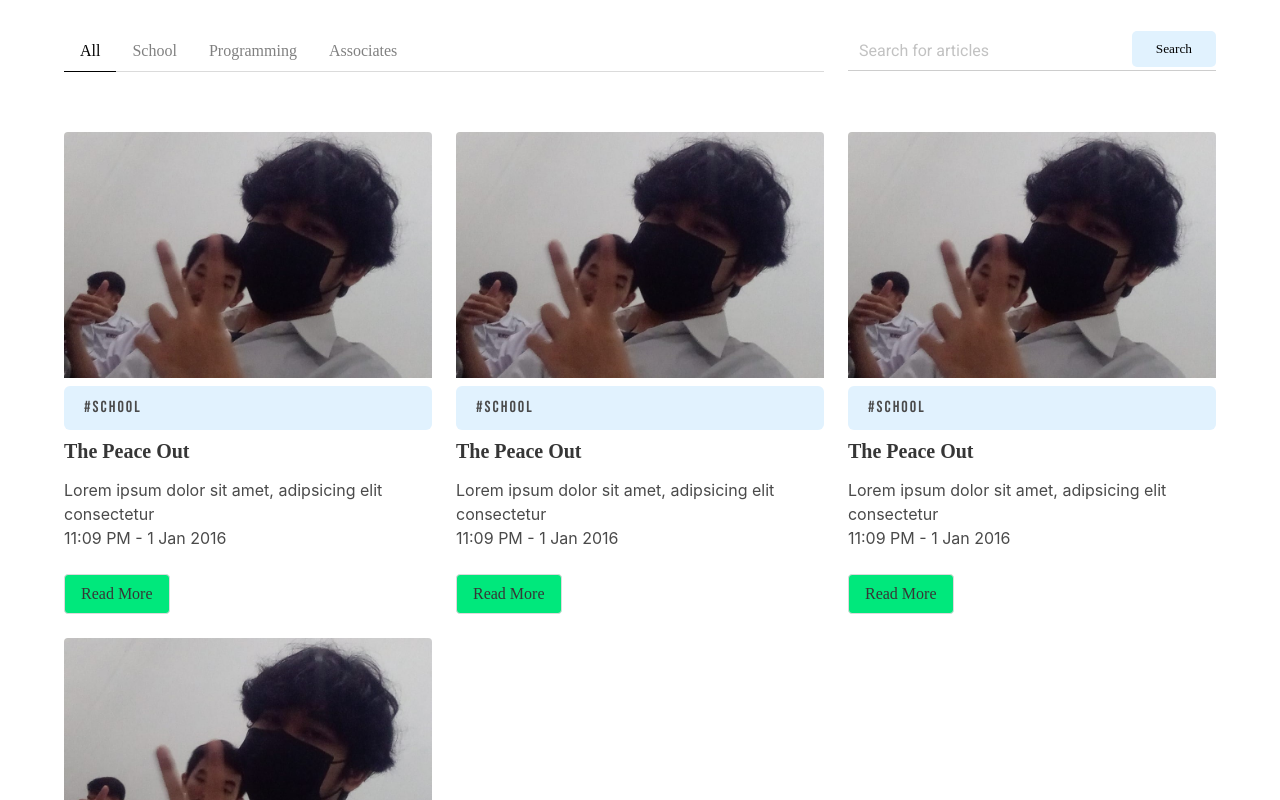
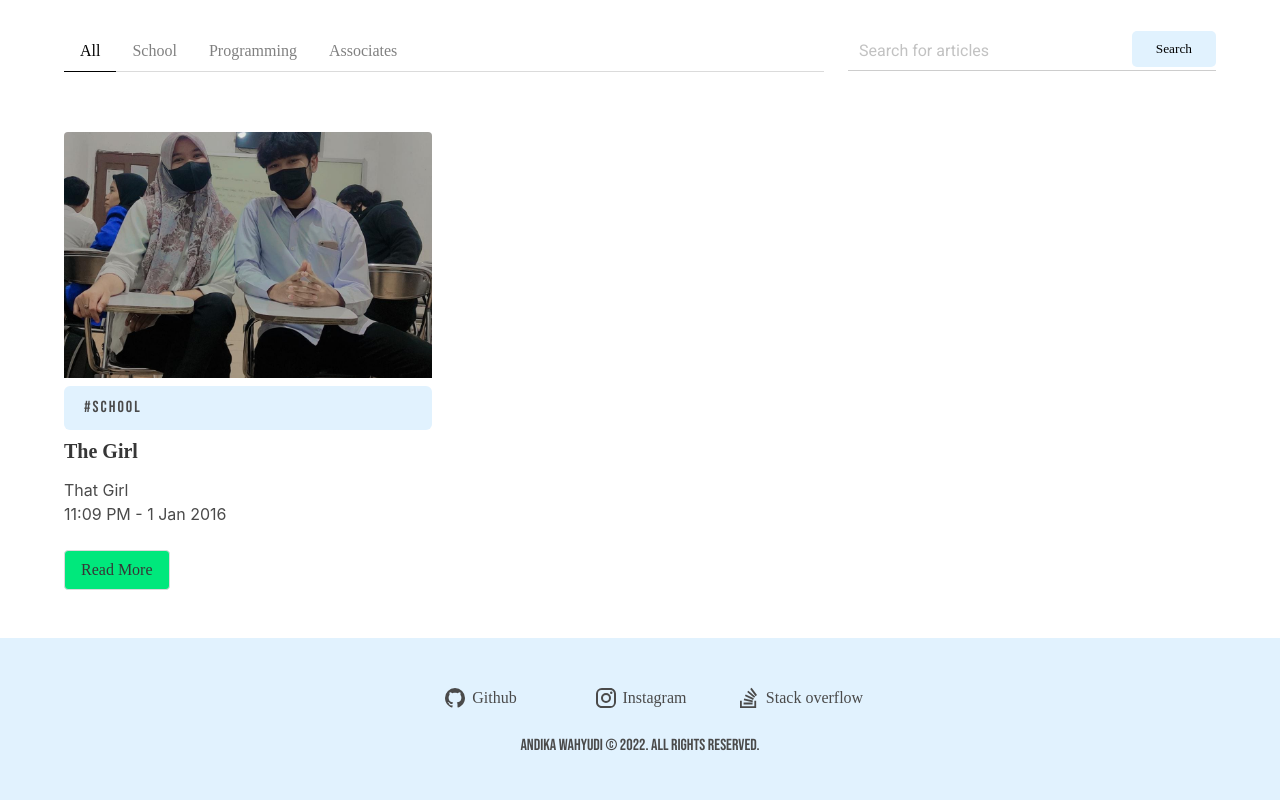
Before and after one commit to gsnipedev/andika-blog, a Nuxt app: page / in a window 1280 px wide. Shown: the part 720-1520 px from the top of the page. Built offline with nearby package versions, Linux system fonts and the light colour scheme; a web font is replaced by a local one.

Commit message:
add new article (not dummy)

```diff
--- a/assets/db.json
+++ b/assets/db.json
@@ -20,5 +20,14 @@
       "url": "",
       "status": "dev"
     }
+  ],
+  "article": [
+    {
+      "title": "The Girl",
+      "subtitle": "That Girl",
+      "imgsource": "/images/andikawgirl.jpg",
+      "content": "Random pic with classmates",
+      "tag": "school"
+    }
   ]
 }
--- a/components/Card.vue
+++ b/components/Card.vue
@@ -1,11 +1,15 @@
 <script>
 export default {
   props: {
+    title: String,
     textContent: String,
+    cTag: String,
+    id: Number,
+    img: String,
   },
   methods: {
     ReadArticle() {
-      window.location.href = "article/1";
+      navigateTo("article/" + String(this.id));
     },
   },
 };
@@ -15,11 +19,11 @@ export default {
   <div class="card">
     <div class="card-image">
       <figure class="image is-3by2">
-        <img src="/images/andikapeace.jpg" alt="Placeholder image" />
+        <img :src="img" alt="Placeholder image" class="image" />
       </figure>
     </div>
-    <div class="box bg-lightblue mt-2 bebas">#School</div>
-    <div class="title is-5 patua">The Peace Out</div>
+    <div class="box bg-lightblue mt-2 bebas">#{{ cTag }}</div>
+    <div class="title is-5 patua">{{ title }}</div>
     <div class="card-content">
       <div class="content">
         {{ textContent }}
@@ -35,6 +39,10 @@ export default {
 
 <style lang="scss">
 $lime: #00e87c;
+
+.image {
+  object-fit: cover;
+}
 
 .card {
   box-shadow: none;
--- a/pages/article/[id].vue
+++ b/pages/article/[id].vue
@@ -1,16 +1,31 @@
+<script>
+import { article } from "assets/db.json";
+
+export default {
+  data() {
+    const id = this.$route.params.id;
+
+    if (article[id] == null) navigateTo("/");
+
+    return {
+      article: article[id],
+    };
+  },
+};
+</script>
+
 <template>
   <section class="section">
     <div class="container">
-      <p class="title patua">The Peace Out</p>
+      <p class="title patua">{{ article.title }}</p>
       <div class="block">
-        <span class="mainsubtitle subtitle heebo"> Lorem ipsum dolor sit amet adipsicing consectetur elit </span>
+        <span class="mainsubtitle subtitle heebo"> {{ article.subtitle }} </span>
       </div>
-      <img src="/images/andikapeace.jpg" alt="Article main image" class="block" />
+      <img :src="article.imgsource" alt="Article main image" class="block" />
       <div class="block heebo">
-        <b>The Peace Out</b>
-        Diambil dari simbol peace, adalah simbol dari beberapa momen penting dalam sejarah, dan masih signifikan hingga
-        saat ini, tanda perdamaian mewakili banyak hal: ketenangan, perasaan membumi atau pemikiran rasional. Atau
-        mungkin itu mewakili kedamaian dengan diri sendiri, dengan orang-orang di sekitar kita atau di dunia kita.
+        <b>{{ article.title }}</b>
+        Lorem ipsum dolor sit amet consectetur adipisicing elit. Animi a nostrum doloribus nisi sunt veniam ipsum earum,
+        ipsam dolore dolorum quisquam libero repudiandae, nobis natus et quis illum accusamus hic.
       </div>
     </div>
   </section>
@@ -19,6 +34,8 @@
 <style scoped lang="scss">
 img {
   width: 100%;
+  height: 800px;
+  object-fit: cover;
 }
 .mainsubtitle {
   font-size: 1.1em;
--- a/pages/index.vue
+++ b/pages/index.vue
@@ -1,3 +1,15 @@
+<script>
+import { article } from "assets/db.json";
+
+export default {
+  data() {
+    return {
+      article,
+    };
+  },
+};
+</script>
+
 <template>
   <section class="section bg-lightblue">
     <TopSection title="Andika's Dungeon" sub="Just a random blog with random posts from a random guy." />
@@ -55,8 +67,8 @@
 
     <div class="container block">
       <div class="columns is-multiline">
-        <div class="column is-one-quarter-fullhd is-one-third-desktop is-half-tablet" v-for="i in 4">
-          <Card textContent="Lorem ipsum dolor sit amet, adipsicing elit consectetur" />
+        <div class="column is-one-quarter-fullhd is-one-third-desktop is-half-tablet" v-for="(data, index) in article">
+          <Card :id="index" :textContent="data.subtitle" :cTag="data.tag" :title="data.title" :img="data.imgsource" />
         </div>
       </div>
     </div>
```
Also changed, not shown: public/images/andikawgirl.jpg (added).
